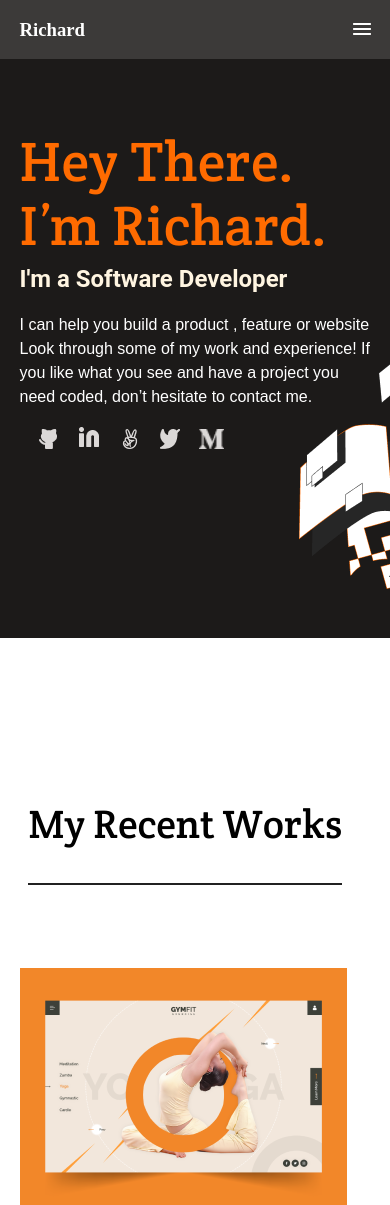
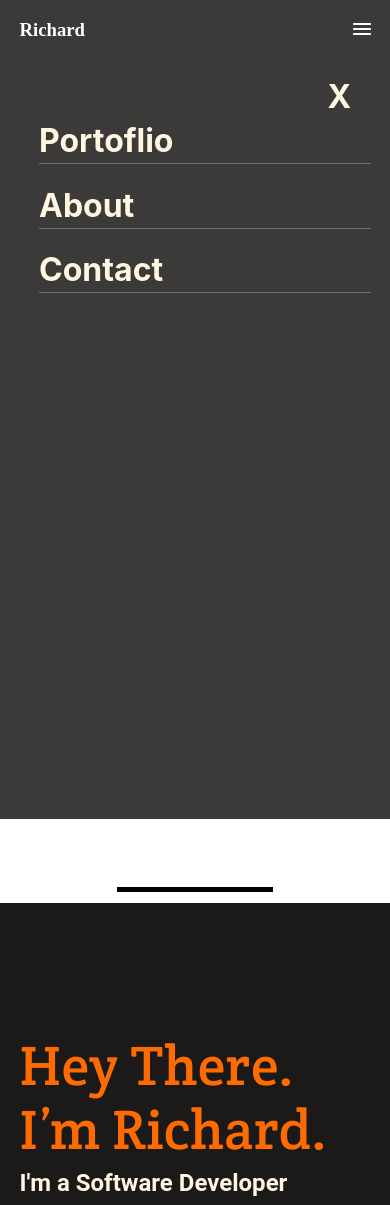
Before and after one commit to rychrr/portofolio_page, a website: page index.html in a window 390 px wide. Shown: the top 1205 px of the page. Drawn offline with Linux system fonts and the light colour scheme; a web font is replaced by a local one.

Commit message:
included the mobile menu navigation  menu

```diff
--- a/index.html
+++ b/index.html
@@ -13,7 +13,6 @@
 
   <!-- HEADER SECTION -->
   <header class="top_header">
-
     <!-- nav menu bars -->
     <a href="#">
       <h3>Richard</h3>
@@ -31,11 +30,29 @@
     </nav>
   </header>
 
+
+      <!-- Nav menu for mobile version only  -->
+      <nav class="mobile_menu_main">
+        <div>
+        <ul class="mobile_menu_ul">
+          <li class="x_button" id="x_button"><a href="#"> X</a> </li>
+          <li><a href="#portfolio">Portoflio</a></li>
+          <li class="vector_line_mob"> </li>
+          <li> <a href="#about_us">About</a> </li>
+          <li class="vector_line_mob"> </li>
+          <li > <a href="#contact_us">Contact</a> </li>
+          <li class="vector_line_mob"> </li>
+        </ul>
+      </div>
+        <div class="vector_line_mfot">
+          <div class="vector_line_solid"></div>
+        </div>
+      </nav>
+
+
   <!-- MAIN CONTAINER   -->
-  <main class="main_container">
-
+  <main class="main container">
     <!-- headline Section -->
-
     <section class="headline">
       <h1> Hey There. I’m Richard.</h1>
       <p class="intro_2">I'm a Software Developer</p>
@@ -70,9 +87,10 @@
       </ul>
     </section>
 
+
+
     <!-- WORK SECTIONS -->
-    <section class="work_section">
-
+    <section class="work_section" id="portfolio">
       <section class="rec_works_section_main">
         <div class="work_sec_headers">
           <h2>My Recent Works</h2>
@@ -194,7 +212,7 @@
 
     <!-- About us -->
 
-    <section class="about_us_main">
+    <section class="about_us_main" id="about_us">
       <div class="about_us">
         <h2>About me</h2>
         <p>
@@ -251,10 +269,8 @@
       </ul>
     </section>
 
-
-
     <!-- CONTACT  FORM  -->
-    <section class="contact_form">
+    <section class="contact_form" id="contact_us">
       <p class="form_notes">
         I'm always interested in hearing about new projects, so if you'd like
         to chat please get in touch.
--- a/style.css
+++ b/style.css
@@ -16,16 +16,86 @@ body {
   margin: 0;
 }
 
+
+
+.mobile_menu_main {
+  display: flex;
+  flex-direction: column;
+  justify-content: space-between;
+  background: #3C3A39;
+  mix-blend-mode: normal;
+  box-shadow: 0px 48px 48px rgba(37, 47, 137, 0.08);
+  height: 100vh;
+  width: 100vw;
+  /* border: solid gold; */
+}
+
+.mobile_menu_ul {
+  display: flex;
+  list-style: none;
+  flex-direction: column;
+  justify-content: flex-start;
+  align-items: flex-start;
+  padding-left: 10vw;
+  padding-right: 10vw;
+  height: 90%;
+}
+
+.vector_line_mfot {
+  background: white;
+  width: 100vw;
+  height: 10%;
+}
+
+.vector_line_solid {
+  width: 40vw;
+  height: 5px;
+  background: black;
+  position: relative;
+  top:80%;
+  left:30%;
+
+}
+
+
+.x_button {
+  align-self: flex-end;
+  justify-self: center;
+}
+
+.mobile_menu_ul > li > a {
+  text-decoration: none;
+  font-family: 'Inter';
+  font-style: normal;
+  font-weight: 700;
+  font-size: 32px;
+  line-height: 44px;
+  color: #FFF5E1;
+}
+
+.vector_line_mob {
+  background: #6F6C6B;
+  height: 1px;
+  width: 85vw;
+  margin-bottom: 5vw;
+}
+
+
+
+
+
+
 /* HEADER SECTION OF PAGE */
 .top_header {
-  width: 100vw;  /* use responsive measurements */
+  width: 100vw;
+  /* use responsive measurements */
   display: flex;
   justify-content: space-between;
   align-items: center;
   background: #3c3a39;
   padding-left: 5vw;
   padding-right: 5vw;
-  position: fixed;
+  /* position: fixed; */
 }
 
 .top_header a {
@@ -34,10 +104,11 @@ body {
 }
 
 .desktop_menu {
-  display: none; /* Hide menu for screensize abv 765px */
+  display: none;
+  /* Hide menu for screensize abv 765px */
 }
 
-.top_nav > h3 {
+.top_nav>h3 {
   font-family: 'Roboto', Arial, Helvetica, sans-serif;
   font-style: normal;
   font-weight: 700;
@@ -58,7 +129,7 @@ body {
   background-position: right bottom;
 }
 
-.headline > h1 {
+.headline>h1 {
   font-family: 'Crete Round', Arial, Helvetica, sans-serif;
   font-style: normal;
   font-weight: 400;
@@ -121,7 +192,7 @@ body {
   width: 85vw;
 }
 
-.rec_works_section > h2 {
+.rec_works_section>h2 {
   font-family: 'Crete Round' Arial, Helvetica, sans-serif;
   font-style: normal;
   font-weight: 400;
@@ -131,7 +202,7 @@ body {
   margin: 0;
 }
 
-.about_us > h2 {
+.about_us>h2 {
   font-family: 'Crete Round' Arial, Helvetica, sans-serif;
   font-style: normal;
   font-weight: 400;
@@ -142,7 +213,7 @@ body {
   margin: 0;
 }
 
-.rec_works_section_main > div > h2 {
+.rec_works_section_main>div>h2 {
   font-family: 'Crete Round', Arial, Helvetica, sans-serif;
   font-style: normal;
   font-weight: 400;
@@ -177,7 +248,7 @@ body {
   padding: 0;
 }
 
-.multipost_card > p {
+.multipost_card>p {
   width: 85vw;
   font-family: 'Inter', Arial, Helvetica, sans-serif;
   font-style: normal;
@@ -198,7 +269,7 @@ body {
   width: 85vw;
 }
 
-.rec_skills_list_main > li {
+.rec_skills_list_main>li {
   font-family: 'Inter', Arial, Helvetica, sans-serif;
   font-style: normal;
   font-weight: 500;
@@ -243,7 +314,7 @@ body {
   background-size: cover;
 }
 
-.rec_works_section > p {
+.rec_works_section>p {
   width: 85vw;
   font-family: 'Inter' Arial, Helvetica, sans-serif;
   font-style: normal;
@@ -264,7 +335,7 @@ body {
   margin-top: 0;
 }
 
-.rec_skills_list > li {
+.rec_skills_list>li {
   font-family: 'Inter', Arial, Helvetica, sans-serif;
   font-style: normal;
   font-weight: 500;
@@ -293,7 +364,7 @@ body {
   justify-content: flex-start;
 }
 
-.about_us > p {
+.about_us>p {
   font-family: 'Inter', Arial, Helvetica, sans-serif;
   font-style: normal;
   font-weight: 400;
@@ -302,7 +373,7 @@ body {
   color: #f4f5f7;
 }
 
-.about_us > p:nth-child(3) {
+.about_us>p:nth-child(3) {
   display: none;
 }
 
@@ -476,10 +547,10 @@ footer {
 
 .vector_line_footer {
   width: 100%;
-  border: 1px solid  #dfe1e6;
+  border: 1px solid #dfe1e6;
 }
 
-.footer > ul {
+.footer>ul {
   display: flex;
   flex-direction: row;
   justify-content: flex-start;
@@ -501,14 +572,20 @@ footer {
 
 /* DESKTOP MEDIA QUERIES */
 @media only screen and (min-width: 768px) {
+
   /* Desktop adjustments  for header tags */
+  .mobile_menu {
+    display: none;
+  }
+
+  /* stylelint-disable-next-line no-eol-whitespace */
 
   /* footer for desktop */
   .footer-decorator {
     display: none;
   }
 
-  .footer > ul {
+  .footer>ul {
     margin-right: 10%;
   }
 
@@ -528,7 +605,7 @@ footer {
     flex-direction: row;
   }
 
-  .contact_form > p {
+  .contact_form>p {
     width: 45%;
     font-size: 40px;
     line-height: 52px;
@@ -562,7 +639,7 @@ footer {
     color: #fff;
   }
 
-  .top_nav > h3 {
+  .top_nav>h3 {
     font-family: 'Inter', Arial, Helvetica, sans-serif;
     font-style: normal;
     font-size: 20px;
@@ -570,7 +647,7 @@ footer {
     text-align: center;
   }
 
-  .headline > h1 {
+  .headline>h1 {
     font-size: 72px;
     line-height: 82px;
   }
@@ -590,7 +667,7 @@ footer {
     line-height: 32px;
   }
 
-  .desktop_menu > a {
+  .desktop_menu>a {
     padding: 5%;
   }
 
@@ -634,7 +711,7 @@ footer {
     padding: 0;
   }
 
-  .work_sec_headers > h2 {
+  .work_sec_headers>h2 {
     color: #091e42;
   }
 
@@ -671,14 +748,14 @@ footer {
     padding-left: 10px;
   }
 
-  .multipost_card > p {
+  .multipost_card>p {
     width: auto;
     font-size: 20px;
     line-height: 28px;
     color: #091e42;
   }
 
-  .multipost_card > h2 {
+  .multipost_card>h2 {
     width: auto;
     font-size: 40px;
     line-height: 52px;
@@ -692,14 +769,14 @@ footer {
     padding: 5px;
   }
 
-  .rec_skills_list_main > li {
+  .rec_skills_list_main>li {
     width: auto;
     margin-left: 0;
     margin-right: 10px;
     padding: 10px;
   }
 
-  .rec_skills_list_main > li:nth-child(3) {
+  .rec_skills_list_main>li:nth-child(3) {
     flex-grow: 2;
   }
 
@@ -725,7 +802,7 @@ footer {
     padding: 20px;
   }
 
-  .rec_works_section > h2 {
+  .rec_works_section>h2 {
     width: auto;
     margin: 0;
     padding-bottom: 5px;
@@ -773,11 +850,11 @@ footer {
     background-image: url(./img/grid_img_1.png);
     background-repeat: no-repeat;
     background-size: cover;
-    border: 1.5px  solid black;
+    border: 1.5px solid black;
     width: 100%;
   }
 
-  .rec_works_section > p {
+  .rec_works_section>p {
     width: auto;
     font-size: 17px;
     line-height: 24px;
@@ -808,7 +885,7 @@ footer {
     background-image: none;
   }
 
-  .about_us > p {
+  .about_us>p {
     font-family: 'Inter', Arial, Helvetica, sans-serif;
     font-style: normal;
     font-weight: 400;
@@ -817,11 +894,11 @@ footer {
     color: #f4f5f7;
   }
 
-  .about_us > p:nth-child(3) {
+  .about_us>p:nth-child(3) {
     display: block;
   }
 
-  .about_us > p:nth-child(2) {
+  .about_us>p:nth-child(2) {
     display: none;
   }
 
```
